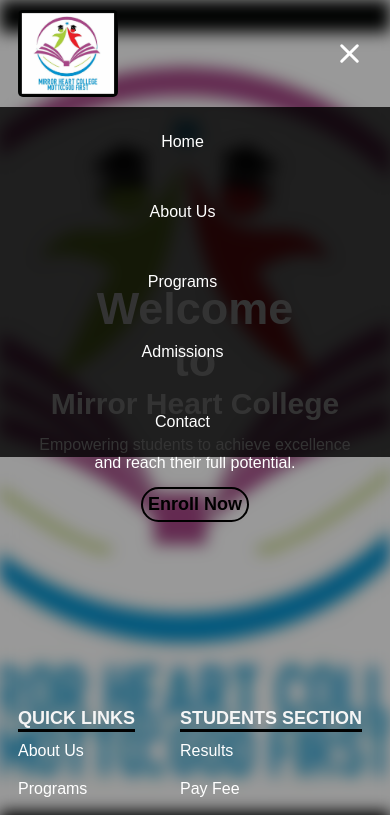
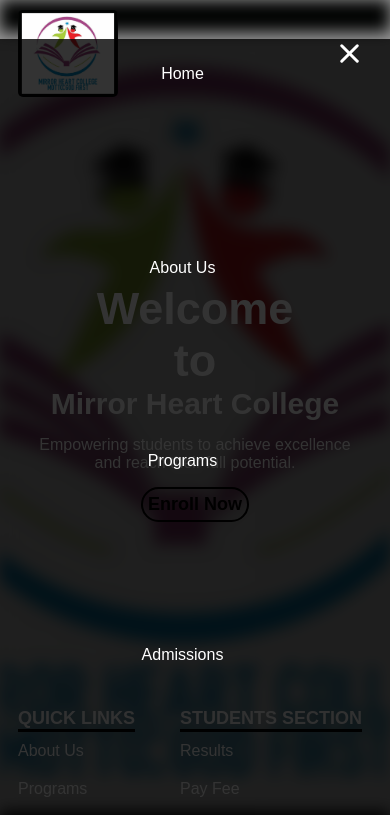
Before and after one commit to kolamat/mhc, a plain HTML site: page index.html in a window 390 px wide. Both pictures are taken after a click on the element 349 px from the left and 53 px from the top of the page. Shown: the top 815 px of the page. Drawn offline with Linux system fonts and the light colour scheme.

Commit message:
On branch master Your branch is up to date with 'origin/master'.
Changes to be committed:
	modified:   style.css

```diff
--- a/style.css
+++ b/style.css
@@ -221,26 +221,30 @@ footer p {
 
   .hamburger.active .bar:nth-child(2) {
     opacity: 0;
+    z-index: 2;
   }
 
   .hamburger.active .bar:nth-child(1) {
     transform: translateY(8px) rotate(45deg);
     border-radius: 5px;
+    z-index: 2;
   }
 
   .hamburger.active .bar:nth-child(3) {
     transform: translateY(-8px) rotate(-45deg);
     border-radius: 5px;
+    z-index: 2;
   }
 
   .nav-links {
     position: fixed;
     left: -100%;
-    top: 107px;
+    /* top: 107px; */
     gap: 0;
     flex-direction: column;
     background-color: rgba(0, 0, 0, 0.8);
     width: 100%;
+    height: 100%;
     text-align: center;
     transition: 0.3s;
   }
```
